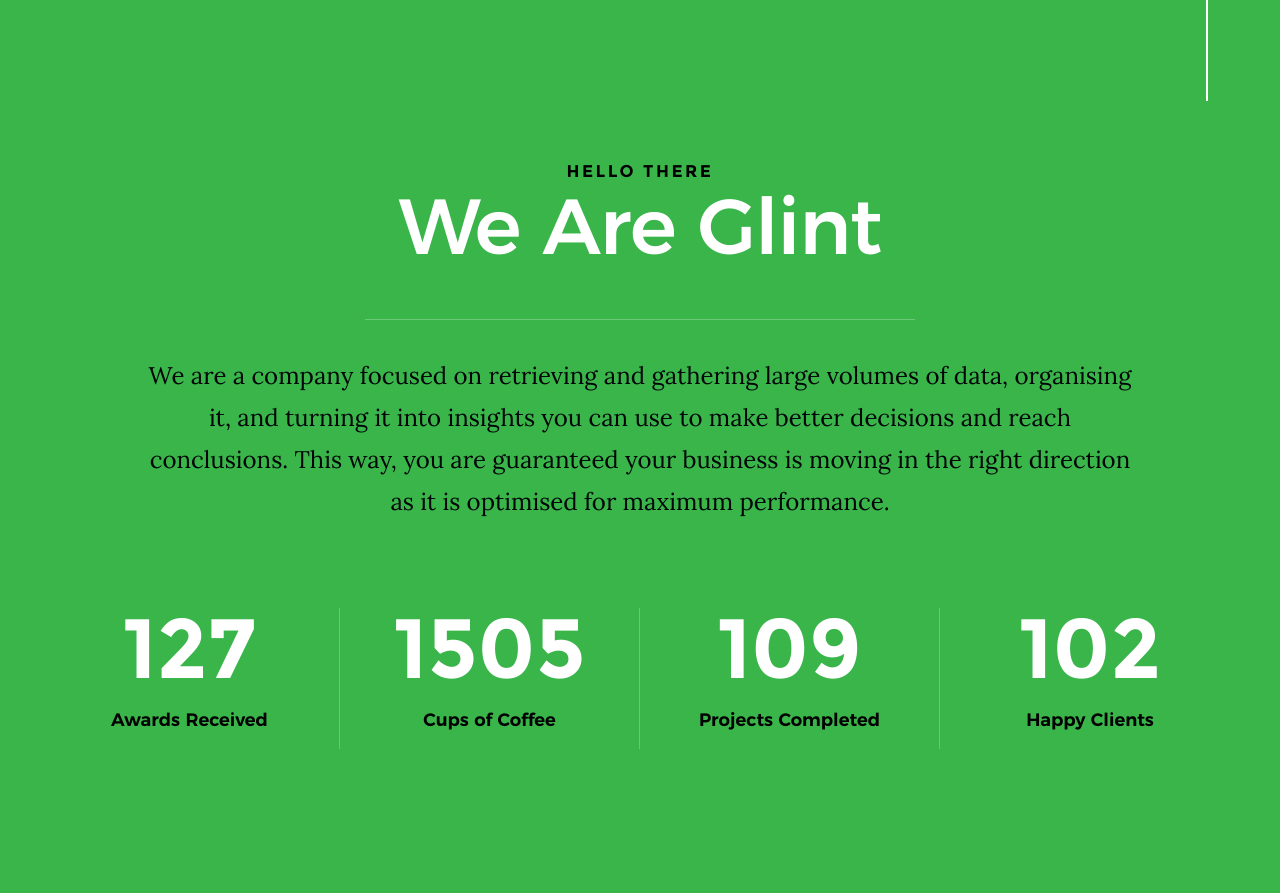
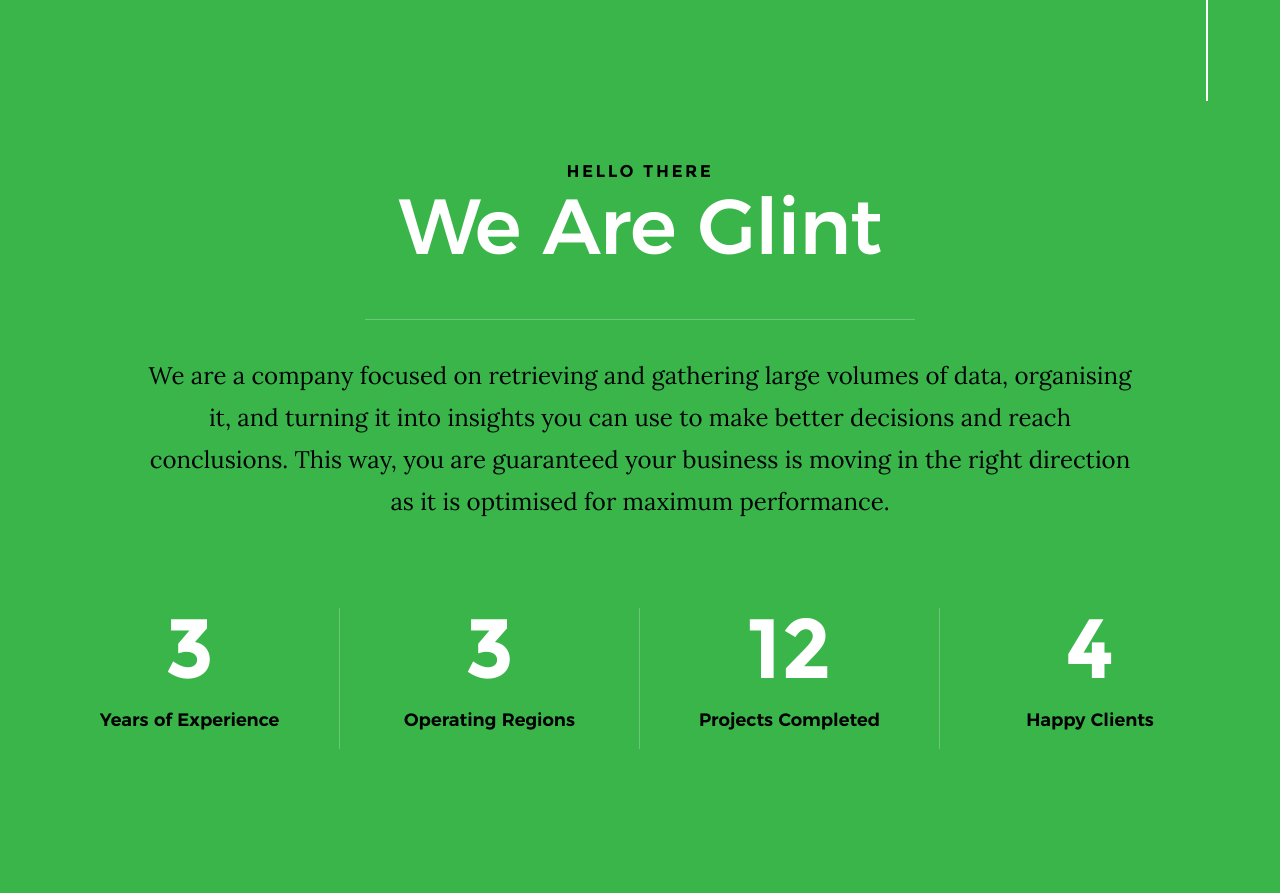
Before and after one commit to fioyedemola1/Corp_website, a Flask app: page / in a window 1280 px wide. Shown: the part 968-1862 px from the top of the page. Run offline with Flask 2, Linux system fonts and the light colour scheme; some web fonts are replaced.

Commit message:
updates to corp website

```diff
--- a/templates/index.html
+++ b/templates/index.html
@@ -46,7 +46,7 @@
     <header class="s-header">
 {% block logo %}
         <div class="header-logo">
-            <a class="site-logo" href="index.html">
+            <a class="site-logo" href="/">
                 <img src="./static/images/logo.png" alt="Homepage">
             </a>
         </div>
@@ -187,19 +187,19 @@
         <div class="row about-stats stats block-1-4 block-m-1-2 block-mob-full" data-aos="fade-up">
 
             <div class="col-block stats__col ">
-                <div class="stats__count">127</div>
-                <h5>Awards Received</h5>
+                <div class="stats__count">3</div>
+                <h5>Years of Experience</h5>
             </div>
             <div class="col-block stats__col">
-                <div class="stats__count">1505</div>
-                <h5>Cups of Coffee</h5>
+                <div class="stats__count">3</div>
+                <h5>Operating Regions</h5>
             </div>
             <div class="col-block stats__col">
-                <div class="stats__count">109</div>
+                <div class="stats__count">12</div>
                 <h5>Projects Completed</h5>
             </div>
             <div class="col-block stats__col">
-                <div class="stats__count">102</div>
+                <div class="stats__count">4</div>
                 <h5>Happy Clients</h5>
             </div>
 
```
